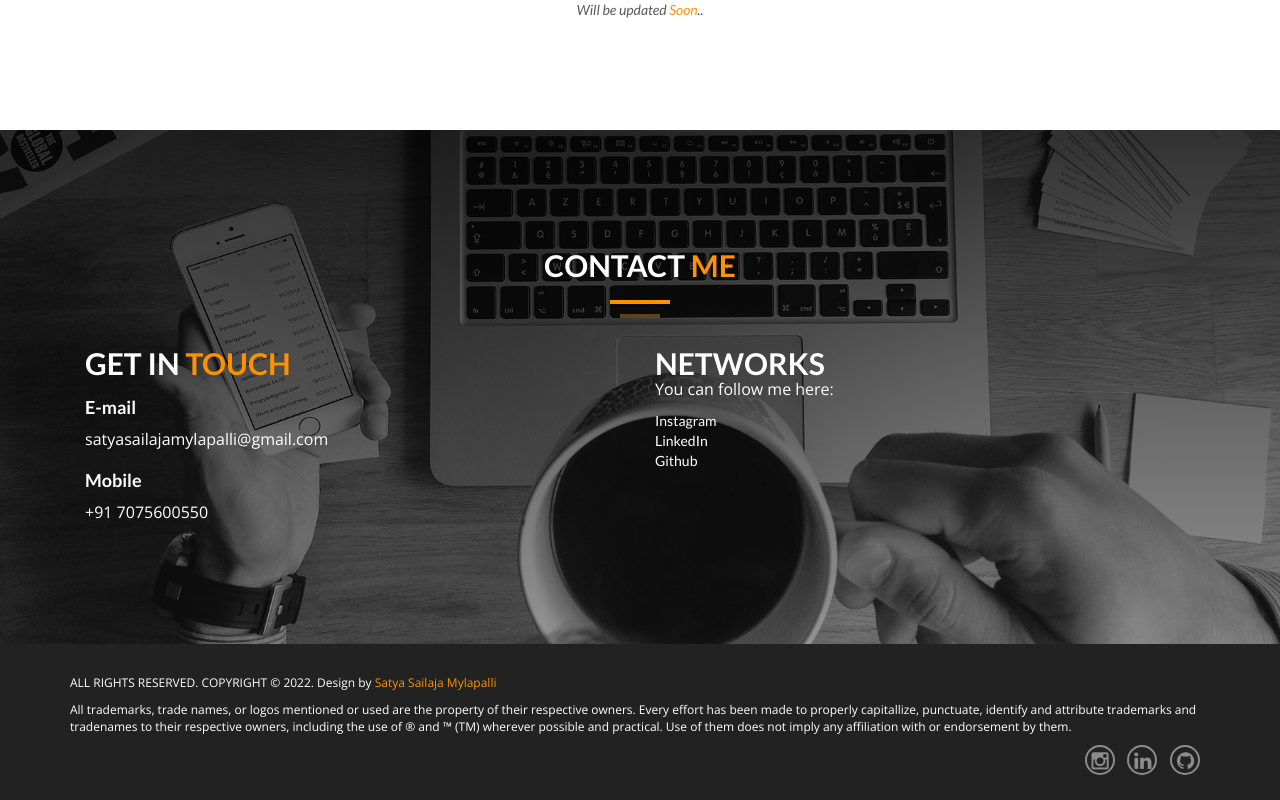
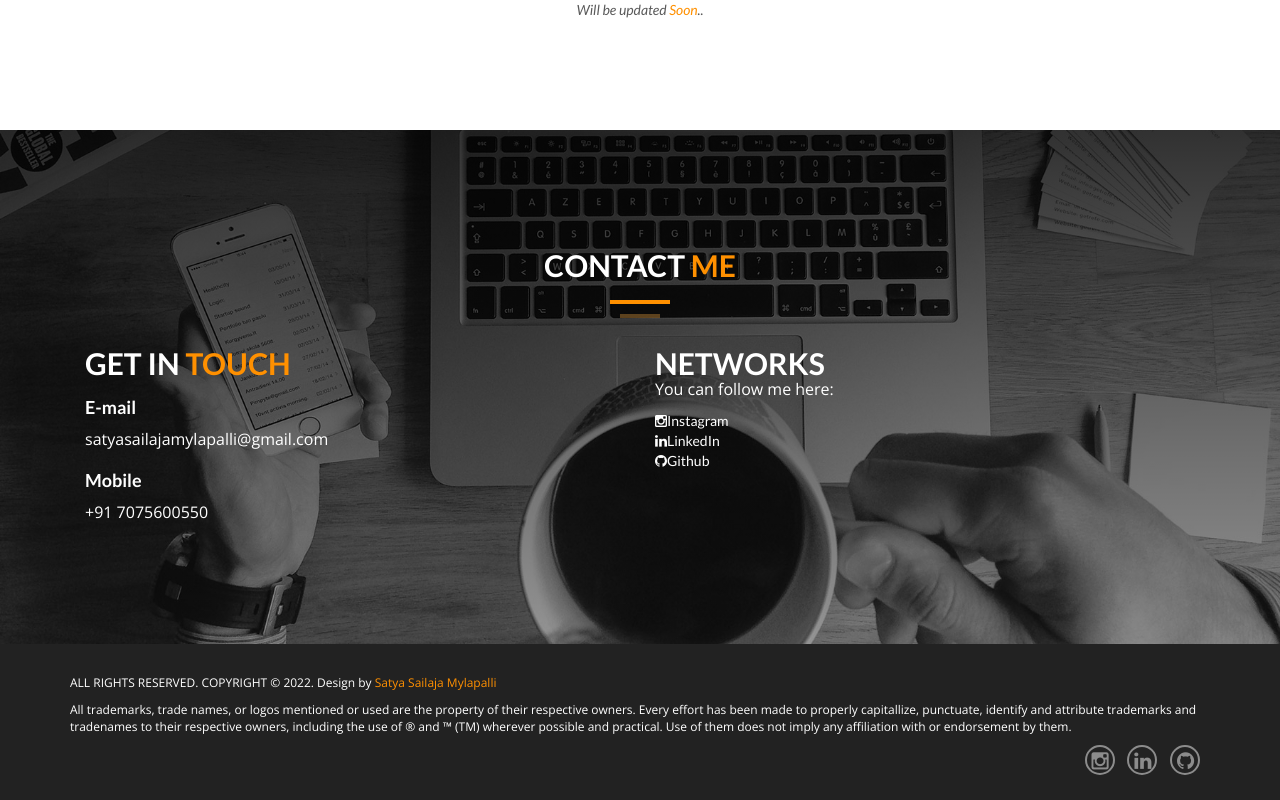
Before and after one commit to satyasailajamylapalli/satyasailajamylapalli.github.io, a plain HTML site: page index.html in a window 1280 px wide. Shown: the part 4149-4949 px from the top of the page. Drawn offline with nearby package versions, Linux system fonts and the light colour scheme.

Commit message:
Update index.html

```diff
--- a/index.html
+++ b/index.html
@@ -407,9 +407,9 @@
                          <h2><strong>Networks</strong></h2>
                          <p class="intro"  align="left">You can follow me here: <br /></p>
                          <!--<a class="intro"  href="https://www.facebook.com/sailajamurthy" target="blank">Facebook<br/></a> -->
-                         <a class="intro"  href="https://www.instagram.com/satya_sailaja_?hl=en" target="blank">Instagram<br/></a>
-                         <a class="intro"  href="https://www.linkedin.com/in/satya-sailaja-mylapalli-3b912a139" target="blank">LinkedIn <br /></a>
-                         <a class="intro"  href="https://github.com/SatyaSailajaMylapalli" target="blank">Github</a>
+                         <a class="intro"  href="https://www.instagram.com/satya_sailaja_?hl=en" target="blank"><i class="fa fa-instagram"></i>Instagram<br/></a>
+                         <a class="intro"  href="https://www.linkedin.com/in/satya-sailaja-mylapalli-3b912a139" target="blank"><i class="fa fa-linkedin"></i>LinkedIn <br /></a>
+                         <a class="intro"  href="https://github.com/SatyaSailajaMylapalli" target="blank"><i class="fa fa-github"></i>Github</a>
                     </div>
                 </div>
             </div>
```
